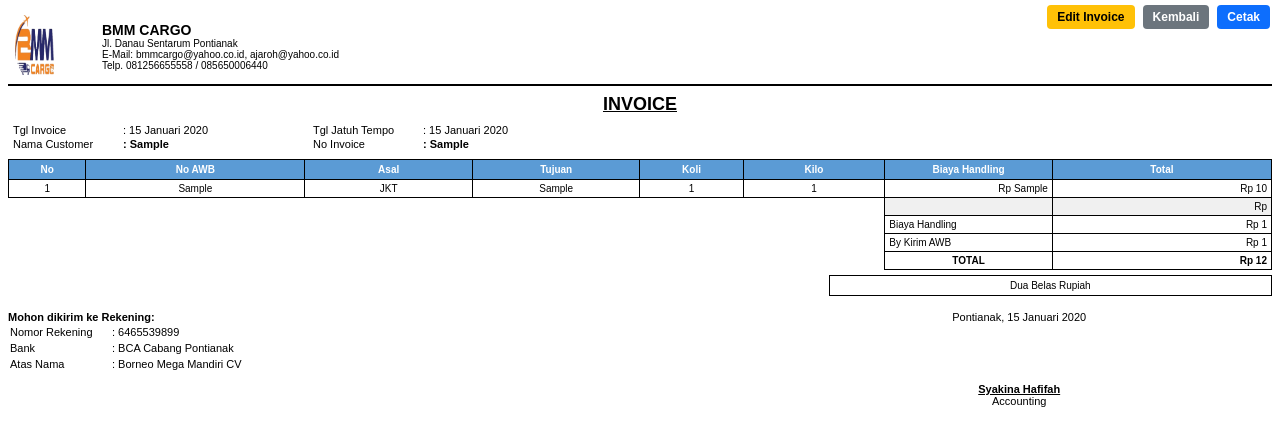
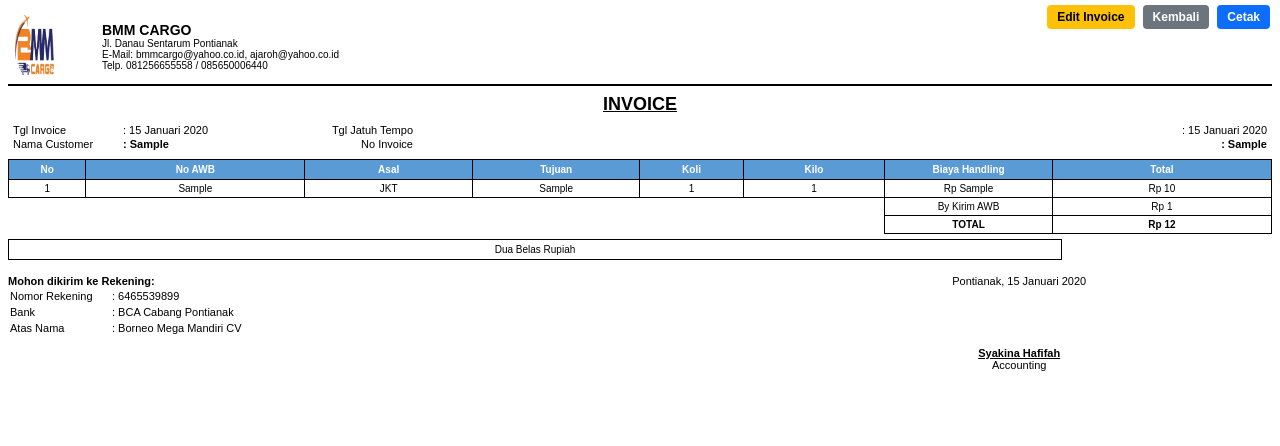
Before and after one commit to bmmcargo/dashboard-accountant, a Django app: page /tagihan/print/1/ in a window 1280 px wide. Shown: the top 446 px of the page. Run offline with Django 5.2, Linux system fonts and the light colour scheme; a user stored in the database is signed in; tables that the repository leaves empty hold one stand-in row (values such as "Sample post").

Commit message:
update invoice

```diff
--- a/finance/models.py
+++ b/finance/models.py
@@ -265,10 +265,13 @@ def create_or_update_jurnal_manifest(sender, instance, created, **kwargs):
         akun_hutang = Akun.objects.filter(nama__icontains='Hutang').first()
         if not akun_hutang: return
 
-    # Cari Akun Beban (5xx)
-    # Gunakan akun Beban Operasional atau HPP tergantung kebijakan
-    # Kita cari akun dengan kode awalan 5 (Beban)
-    akun_beban = Akun.objects.filter(kode__startswith='5').first()
+    # Cari Akun Beban Pengiriman
+    # Prioritas: 'Biaya Pengiriman Barang' atau akun dengan nama serupa
+    akun_beban = Akun.objects.filter(nama__icontains='Biaya Pengiriman Barang').first()
+    if not akun_beban:
+        akun_beban = Akun.objects.filter(nama__icontains='Biaya Pengiriman').first()
+    if not akun_beban:
+        akun_beban = Akun.objects.filter(kode__startswith='5').first()
     if not akun_beban: return
 
     uraian_jurnal = f"Hutang Manifest: {instance.kategori} - {instance.no_resi}"
--- a/finance/templates/finance/tagihan/invoice_tagihan_print.html
+++ b/finance/templates/finance/tagihan/invoice_tagihan_print.html
@@ -144,16 +144,12 @@
         .d-print-none {
           display: none !important;
         }
-        /* Force background colors to print */
+        /* Force background colors to print for header only */
         * {
           -webkit-print-color-adjust: exact !important;
           print-color-adjust: exact !important;
         }
         .main-table th {
-          background-color: #5b9bd5 !important;
-          color: #fff !important;
-        }
-        .total-row td {
           background-color: #5b9bd5 !important;
           color: #fff !important;
         }
@@ -193,14 +189,14 @@
         <tr>
           <td style="width: 100px">Tgl Invoice</td>
           <td style="width: 180px">: {{ invoice.tanggal|date:"d F Y" }}</td>
-          <td style="width: 100px">Tgl Jatuh Tempo</td>
-          <td>: {{ invoice.jatuh_tempo|date:"d F Y"|default:"-" }}</td>
+          <td style="width: 100px; text-align: right">Tgl Jatuh Tempo</td>
+          <td style="text-align: right">: {{ invoice.jatuh_tempo|date:"d F Y"|default:"-" }}</td>
         </tr>
         <tr>
           <td>Nama Customer</td>
           <td style="font-weight: bold">: {{ invoice.customer }}</td>
-          <td>No Invoice</td>
-          <td style="font-weight: bold">: {{ invoice.no_invoice }}</td>
+          <td style="text-align: right">No Invoice</td>
+          <td style="font-weight: bold; text-align: right">: {{ invoice.no_invoice }}</td>
         </tr>
       </table>
 
@@ -227,40 +223,30 @@
             <td class="col-center">{{ item.tujuan|default:"RASAU"|truncatechars:10 }}</td>
             <td class="col-center">{{ item.koli }}</td>
             <td class="col-center">{{ item.kilo|floatformat:0 }}</td>
-            <td class="col-right">Rp {{ item.tarif_per_kg|default:"-" }}</td>
-            <td class="col-right">Rp {{ item.total_biaya|floatformat:0|intcomma }}</td>
+            <td class="col-center">Rp {{ item.tarif_per_kg|default:"-" }}</td>
+            <td class="col-center">Rp {{ item.total_biaya|floatformat:0|intcomma }}</td>
           </tr>
           {% endfor %}
 
-          <!-- Summary Rows - Always show in table -->
+          <!-- Summary Rows -->
           <tr class="summary-row">
             <td colspan="6" class="no-border"></td>
-            <td class="col-right" style="background: #f0f0f0"></td>
-            <td class="col-right" style="background: #f0f0f0">Rp</td>
-          </tr>
-          <tr class="summary-row">
-            <td colspan="6" class="no-border"></td>
-            <td class="col-left">Biaya Handling</td>
-            <td class="col-right">Rp {{ invoice.biaya_handling|floatformat:0|intcomma }}</td>
-          </tr>
-          <tr class="summary-row">
-            <td colspan="6" class="no-border"></td>
-            <td class="col-left">By Kirim AWB</td>
-            <td class="col-right">Rp {{ invoice.biaya_awb|floatformat:0|intcomma }}</td>
+            <td class="col-center">By Kirim AWB</td>
+            <td class="col-center">Rp {{ invoice.biaya_awb|floatformat:0|intcomma }}</td>
           </tr>
           <tr class="summary-row total-row">
             <td colspan="6" class="no-border"></td>
             <td class="col-center" style="border: 1px solid #000; font-weight: bold">TOTAL</td>
-            <td class="col-right" style="border: 1px solid #000; font-weight: bold">Rp {{ grand_total|intcomma }}</td>
+            <td class="col-center" style="border: 1px solid #000; font-weight: bold">Rp {{ grand_total|intcomma }}</td>
           </tr>
         </tbody>
       </table>
 
-      <!-- Terbilang Box - aligned with summary columns -->
-      <table style="width: 100%; border-collapse: collapse; margin-top: 5px">
+      <!-- Terbilang Box -->
+      <table style="width: 100%; margin-top: 5px; border-collapse: collapse">
         <tr>
-          <td style="width: 65%; border: none"></td>
-          <td colspan="2" style="border: 1px solid #000; padding: 4px 8px; font-size: 10px; text-align: center">{{ grand_total|terbilang }}</td>
+          <td style="width: 75%; border: 1px solid #000; padding: 4px 8px; font-size: 10px; text-align: center">{{ grand_total|terbilang }}</td>
+          <td style="width: 15%; border: none"></td>
         </tr>
       </table>
 
```
